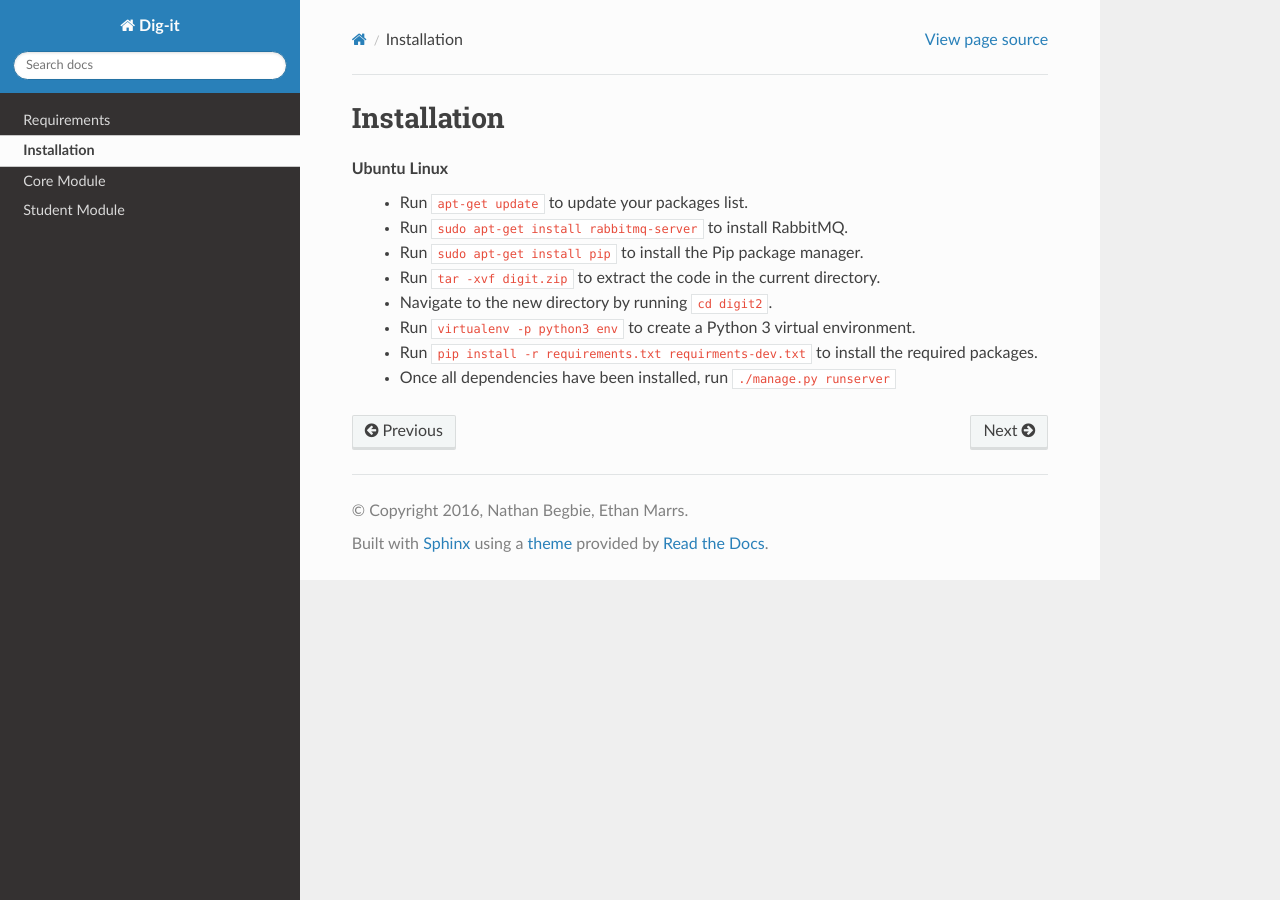
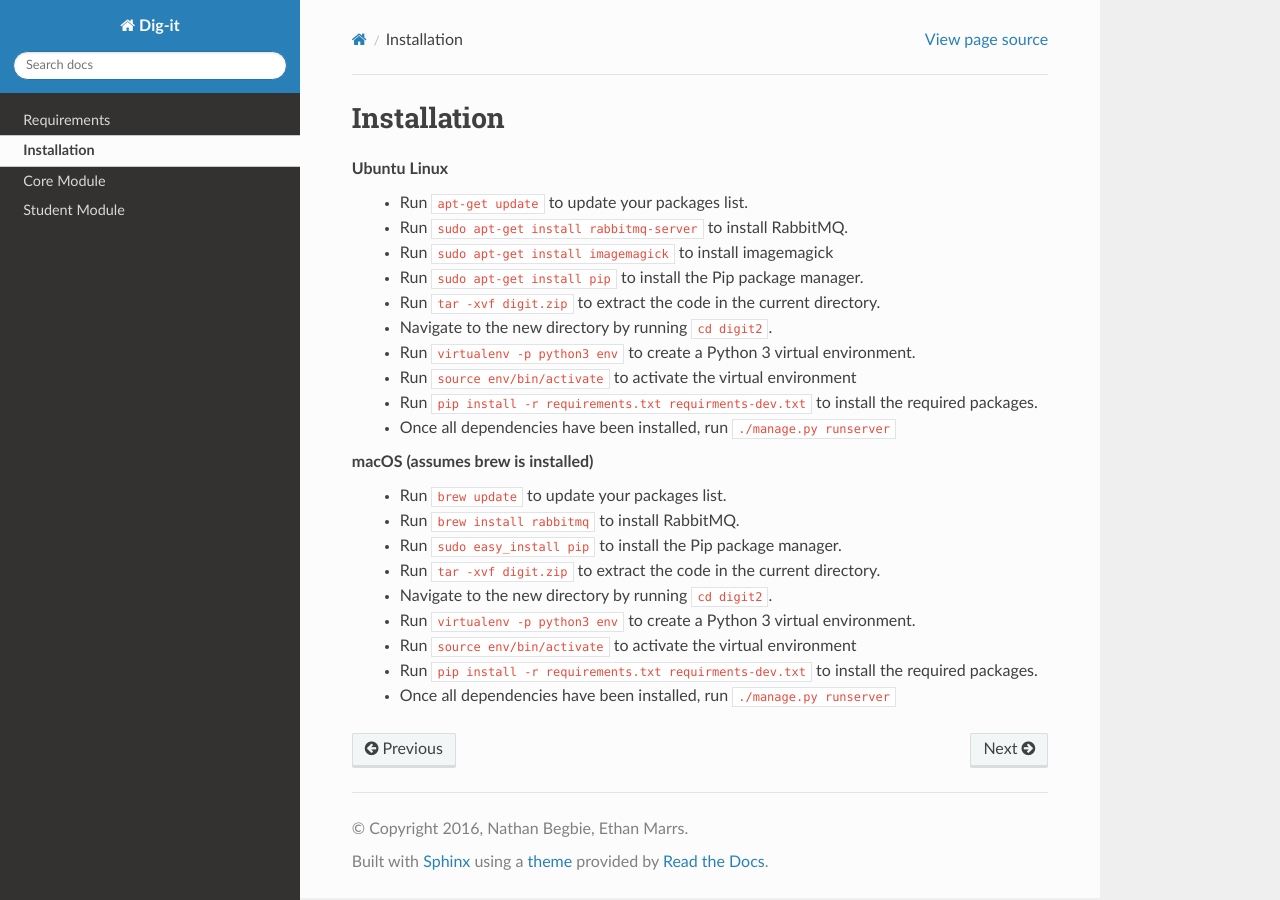
Before and after one commit to EthanMarrs/digit2, a Sphinx documentation site: the page built from docs/source/installation.rst, in a window 1280 px wide. Built offline with Sphinx 7.4.7 and the Read the Docs theme 2.0.0, drawn with Linux system fonts in a browser that asks for light colours; the version number could not be read and is left out.

Commit message:
update installation documentation and made small update to view docstring

```diff
--- a/docs/source/installation.rst
+++ b/docs/source/installation.rst
@@ -4,9 +4,22 @@ Installation
 Ubuntu Linux
  * Run ``apt-get update`` to update your packages list.
  * Run ``sudo apt-get install rabbitmq-server`` to install RabbitMQ.
+ * Run ``sudo apt-get install imagemagick`` to install imagemagick
  * Run ``sudo apt-get install pip`` to install the Pip package manager.
  * Run ``tar -xvf digit.zip`` to extract the code in the current directory.
  * Navigate to the new directory by running ``cd digit2``.
  * Run ``virtualenv -p python3 env`` to create a Python 3 virtual environment.
+ * Run ``source env/bin/activate`` to activate the virtual environment
  * Run ``pip install -r requirements.txt requirments-dev.txt`` to install the required packages.
  * Once all dependencies have been installed, run ``./manage.py runserver``
+
+macOS (assumes brew is installed)
+ * Run ``brew update`` to update your packages list.
+ * Run ``brew install rabbitmq`` to install RabbitMQ.
+ * Run ``sudo easy_install pip`` to install the Pip package manager.
+ * Run ``tar -xvf digit.zip`` to extract the code in the current directory.
+ * Navigate to the new directory by running ``cd digit2``.
+ * Run ``virtualenv -p python3 env`` to create a Python 3 virtual environment.
+ * Run ``source env/bin/activate`` to activate the virtual environment
+ * Run ``pip install -r requirements.txt requirments-dev.txt`` to install the required packages.
+ * Once all dependencies have been installed, run ``./manage.py runserver``
```
Also changed, not shown: 1 other file.
